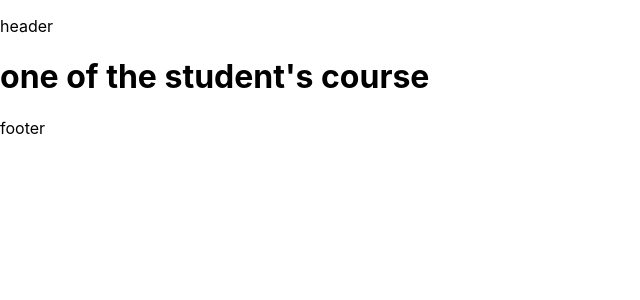
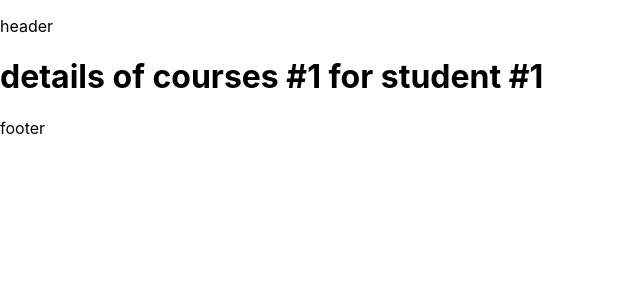
Before and after one commit to GhMamadreza84/next-pages-route, a Next.js app: page /students/1/courses/1 in a window 1280 px wide. Shown: the top 300 px of the page, without its empty margins (0-640 px from the left). Built offline with nearby package versions, Linux system fonts and the light colour scheme.

Commit message:
i use course id and student id in courseId file

```diff
--- a/pages/students/[studentId]/courses/[courseId].js
+++ b/pages/students/[studentId]/courses/[courseId].js
@@ -2,8 +2,11 @@ import { useRouter } from "next/router";
 const Course = () => {
   const router = useRouter();
   const { courseId, studentId } = router.query;
-  console.log("CourseId: ", courseId, " |", "StudentId :", studentId);
-  return <h1>one of the student's course</h1>;
+  return (
+    <h1>
+      details of courses #{courseId} for student #{studentId}
+    </h1>
+  );
 };
 
 export default Course;
```
